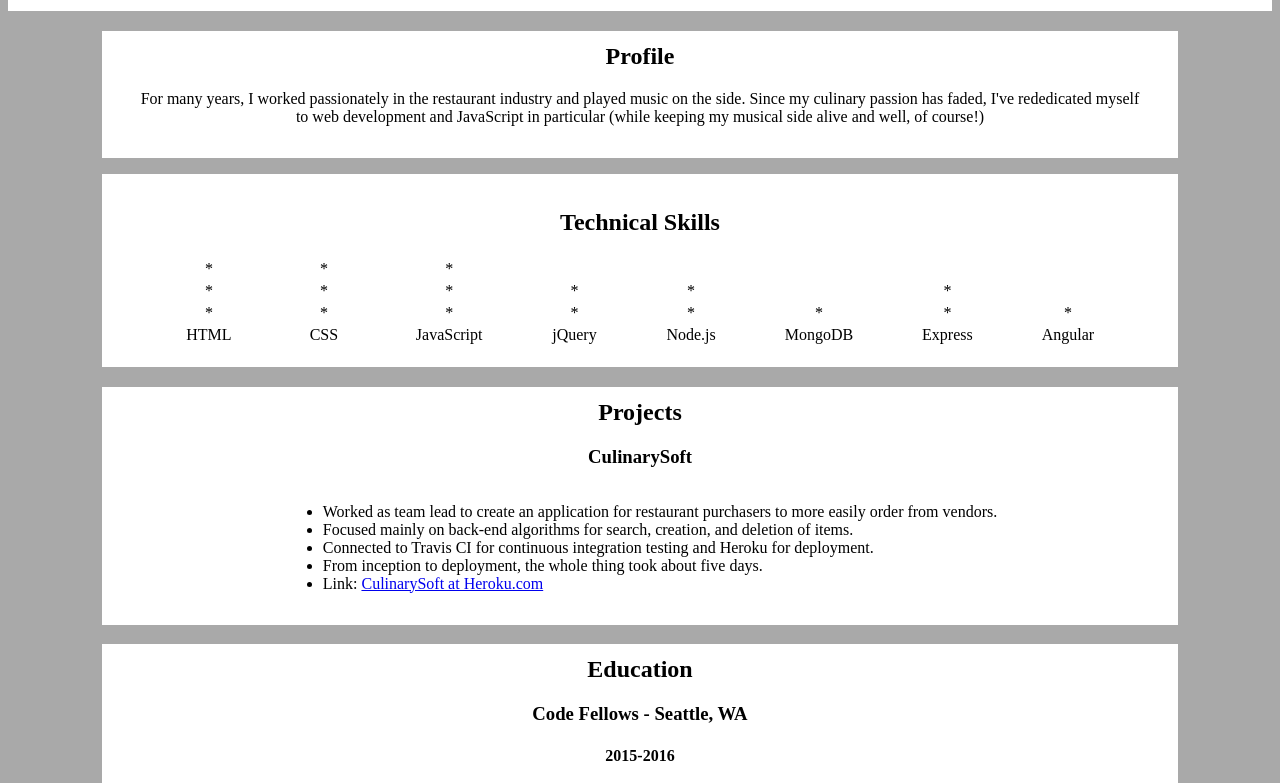
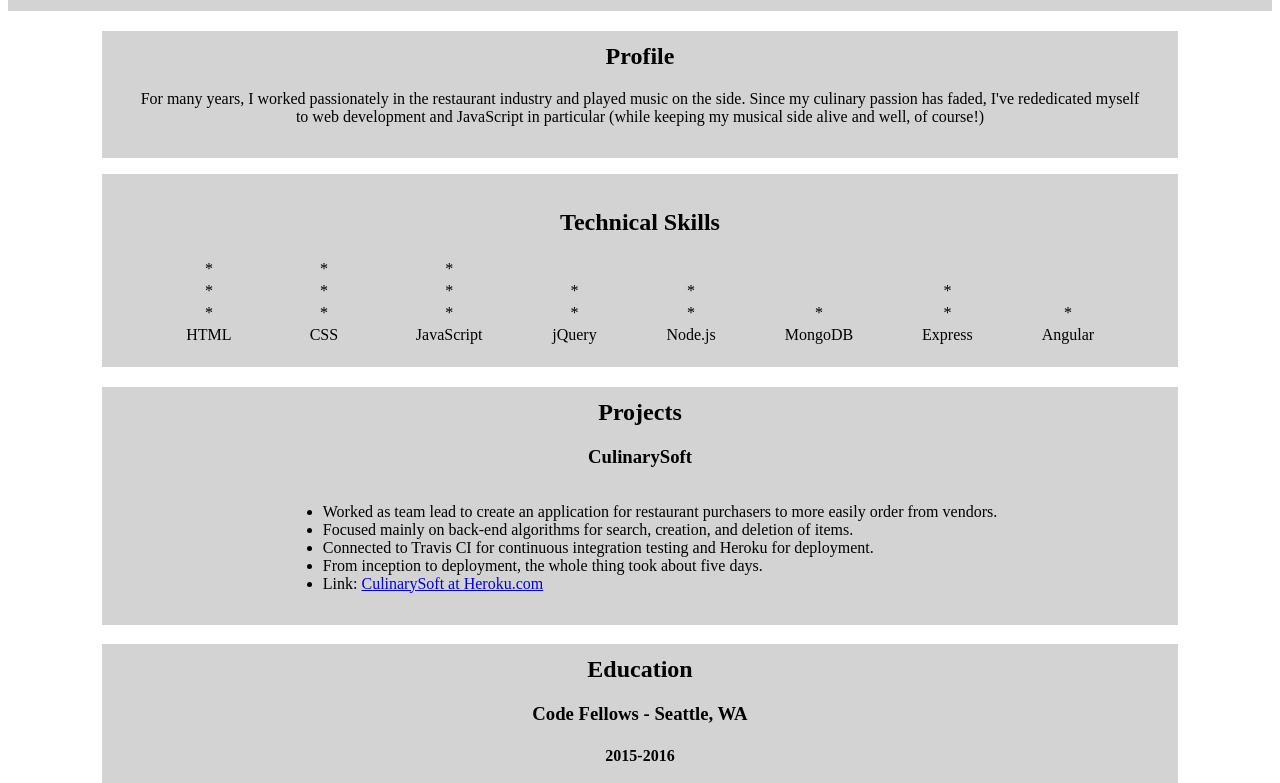
Before and after one commit to dvicklund/resume, a website: page public/resume.html in a window 1280 px wide. Shown: the part 185-968 px from the top of the page. Drawn offline with Linux system fonts and the light colour scheme.

Commit message:
format tweaks

```diff
--- a/public/style.css
+++ b/public/style.css
@@ -1,5 +1,5 @@
 body {
-  background-color: darkgray;
+  background-color: white;
 }
 
 header {
@@ -9,7 +9,7 @@ header {
 }
 
 header, section {
-  background-color: white;
+  background-color: lightgray;
   color: black;
 }
 
```
Also changed, not shown: public/resume.html (+1 -1 lines).
